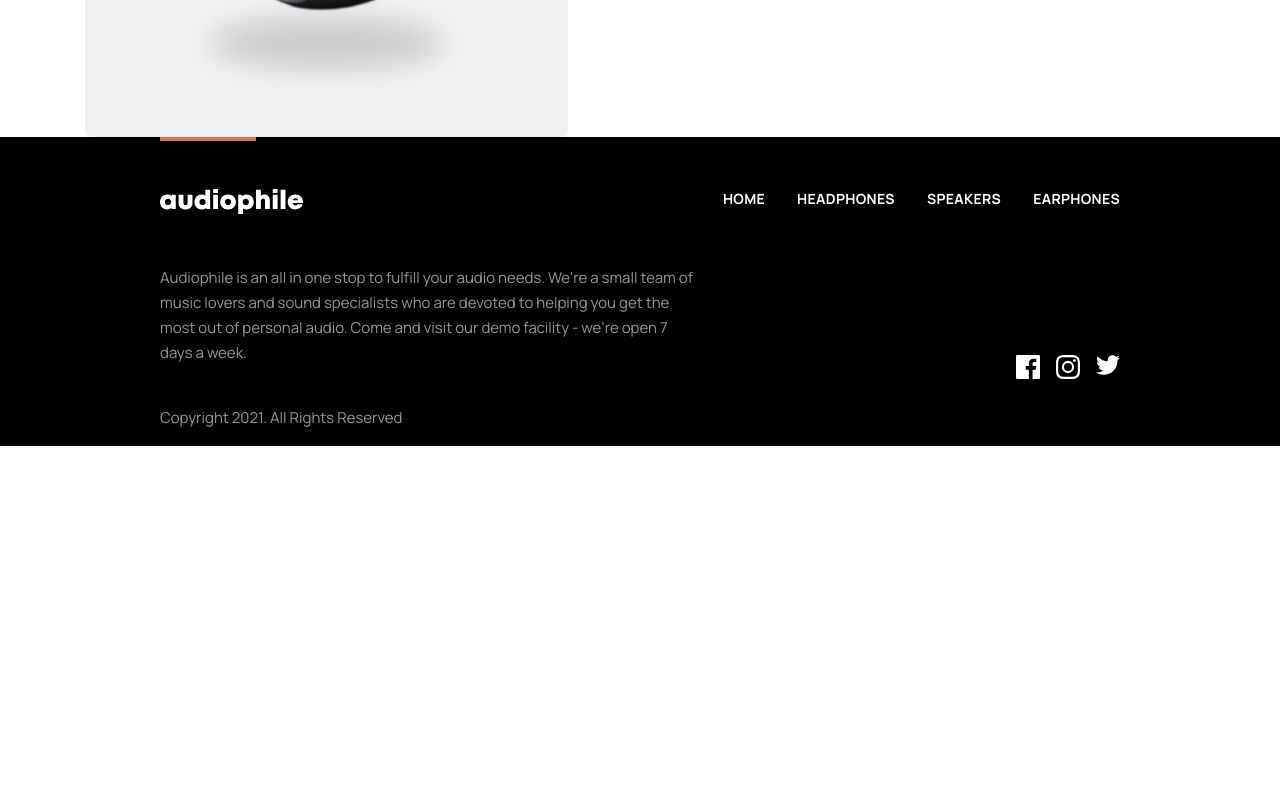
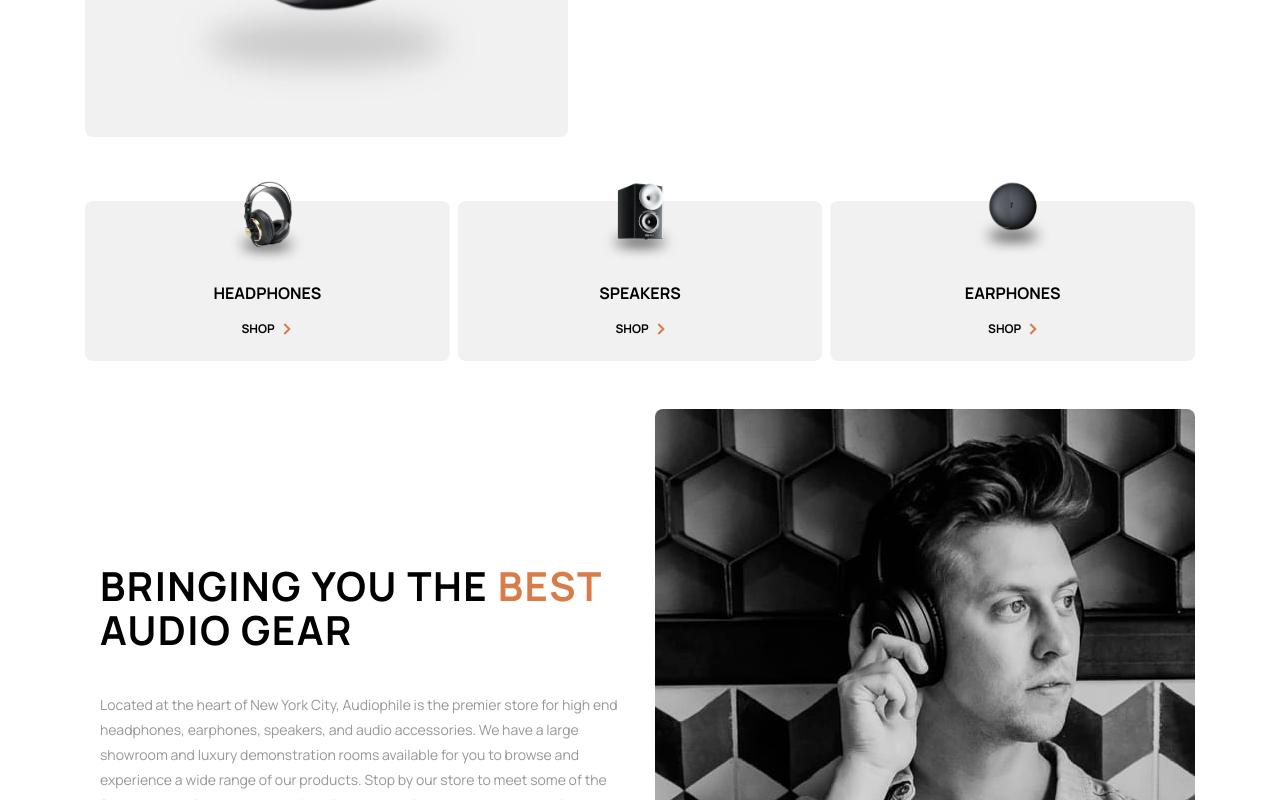
Before and after one commit to tannaz97shr/audiophile-ecommerce-website, a Next.js app: page /category/earphones in a window 1280 px wide. Shown: the part 500-1300 px from the top of the page. Before the commit the page ends 946 px from the top, so only its background shows below. Built offline with nearby package versions, Linux system fonts and the light colour scheme.

Commit message:
feat: add sections

```diff
--- a/src/app/category/[slug]/page.tsx
+++ b/src/app/category/[slug]/page.tsx
@@ -1,3 +1,5 @@
+import BestGrearSection from "@/components/BestGearSection";
+import CategorySection from "@/components/CategorySection";
 import ClientSideImage from "@/components/ClientSideProductImage";
 import { Button } from "@/components/UI/Button";
 import { H4, Overline, P } from "@/components/UI/Typography";
@@ -48,6 +50,8 @@ export const CategoryPage = async ({
           </div>
         ))}
       </div>
+      <CategorySection />
+      <BestGrearSection />
     </div>
   );
 };
```
